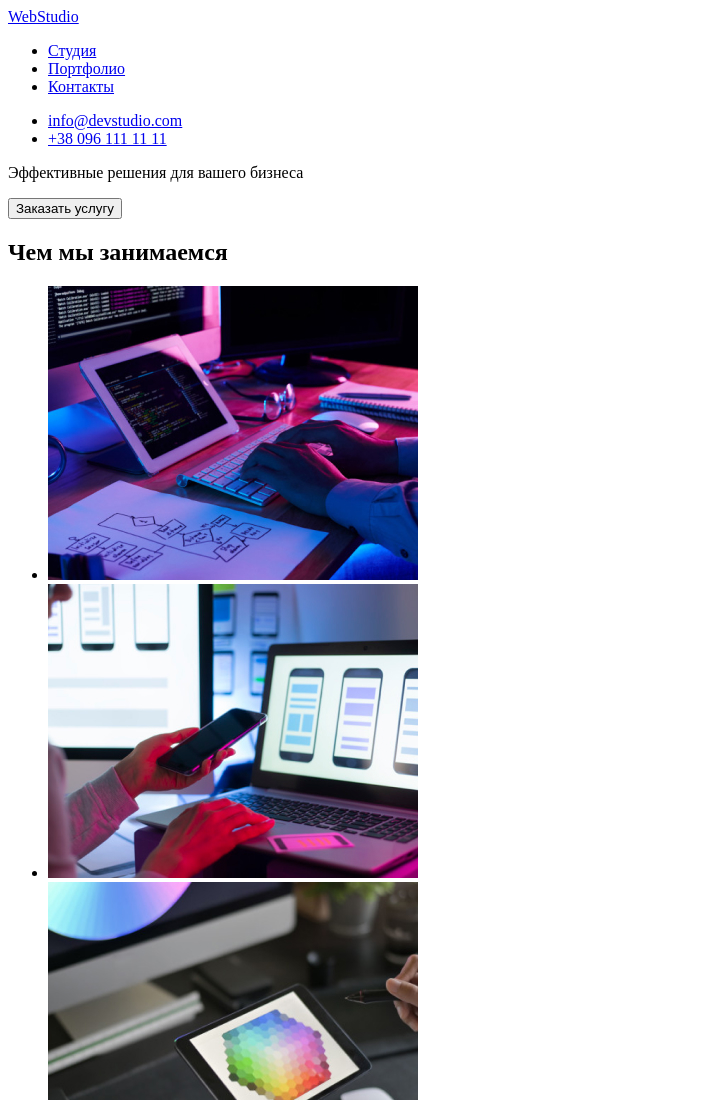
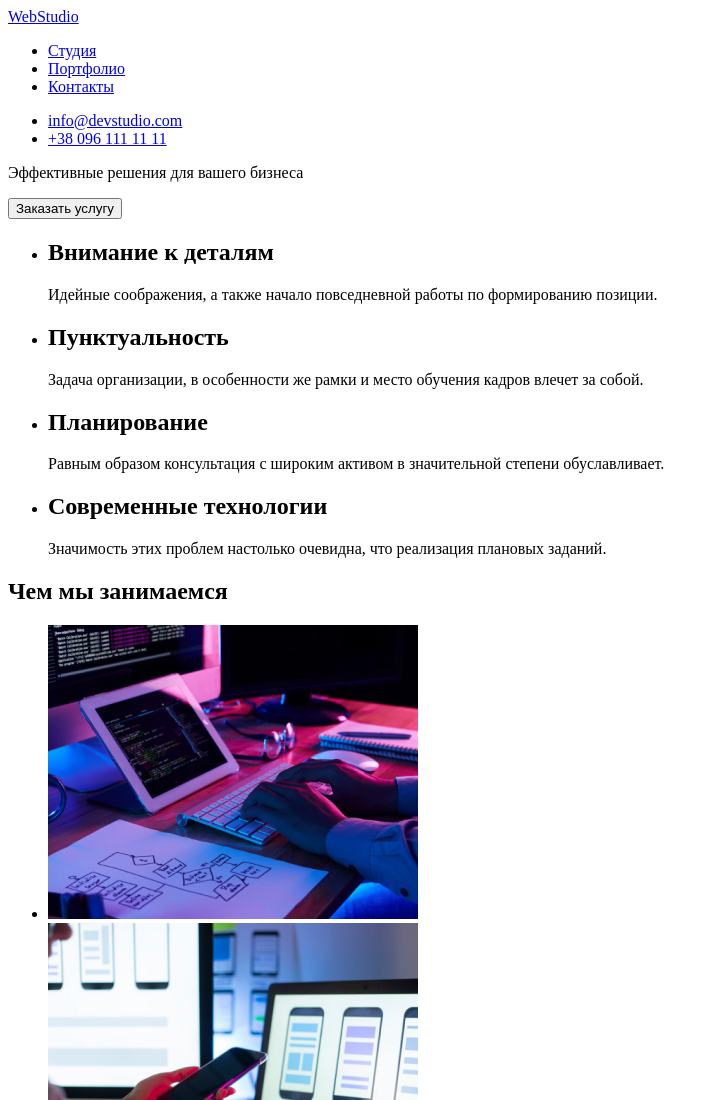
Before and after one commit to NataliiaSkhovka/Homework_1, a plain HTML site: page index.html in a window 1280 px wide. Shown: the top 1100 px of the page, without its empty margins (0-719 px from the left). Drawn offline with Linux system fonts and the light colour scheme.

Commit message:
description

```diff
--- a/index.html
+++ b/index.html
@@ -37,7 +37,24 @@
         </section>
         <!--Секція опис-->
         <section>
-
+            <ul>
+                <li>
+                    <h2>Внимание к деталям</h2>
+                    <p>Идейные соображения, а также начало повседневной работы по формированию позиции.</p>
+                </li>
+                <li>
+                    <h2>Пунктуальность</h2>
+                    <p>Задача организации, в особенности же рамки и место обучения кадров влечет за собой.</p>
+                </li>
+                <li>
+                    <h2>Планирование</h2>
+                    <p>Равным образом консультация с широким активом в значительной степени обуславливает.</p>
+                </li>
+                <li>
+                    <h2>Современные технологии</h2>
+                    <p>Значимость этих проблем настолько очевидна, что реализация плановых заданий.</p>
+                </li>
+            </ul>
         </section>
 
         <!--Секція чим займаємось-->
```
